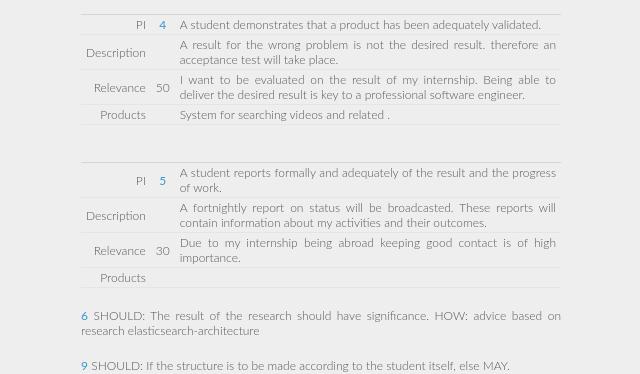
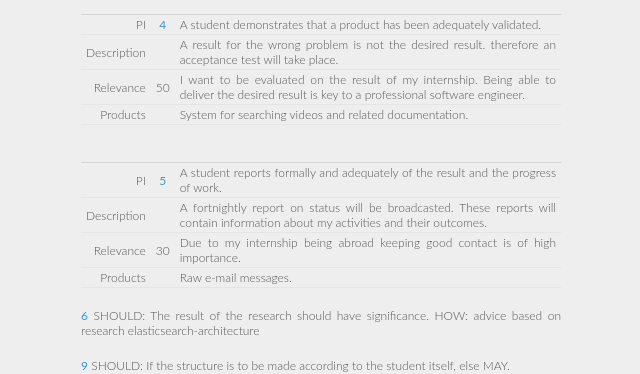
Before and after one commit to xeago/gradblog, a Jekyll site: the page built from graduation/performance-plan.md, in a window 1280 px wide. Shown: the part 1393-1767 px from the top of the page, without its empty margins (319-959 px from the left). Built offline with Jekyll 4.4.1, drawn with Linux system fonts in a browser that asks for light colours; Markdown is read by kramdown in place of the engine named in the settings.

Commit message:
Amend PI 4 and 5

```diff
--- a/graduation/performance-plan.md
+++ b/graduation/performance-plan.md
@@ -67,14 +67,14 @@ Products    |           | Products
 PI          | [4][PI04] | A student demonstrates that a product has been adequately validated.
 Description |           | A result for the wrong problem is not the desired result. therefore an acceptance test will take place.
 Relevance   | 50        | I want to be evaluated on the result of my internship. Being able to deliver the desired result is key to a professional software engineer.
-Products    |           | System for searching videos and related .
+Products    |           | System for searching videos and related documentation.
 
   |         |
 -:|:-------:|-----------|
 PI          | [5][PI05] | A student reports formally and adequately of the result and the progress of work.
 Description |           | A fortnightly report on status will be broadcasted. These reports will contain information about my activities and their outcomes.
 Relevance   | 30        | Due to my internship being abroad keeping good contact is of high importance.
-Products    |           |
+Products    |           | Raw e-mail messages.
 
 [6][PI06]
     SHOULD: The result of the research should have significance.
```
